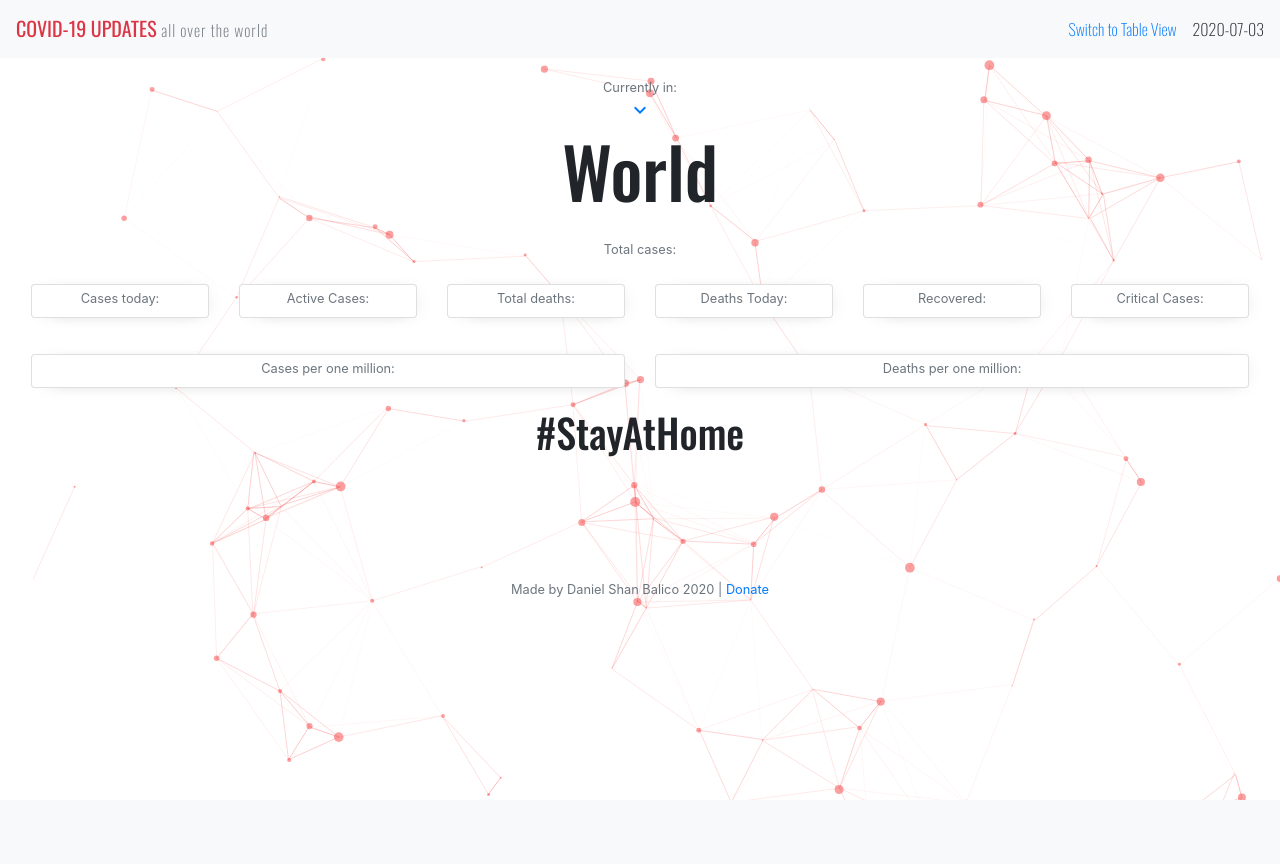
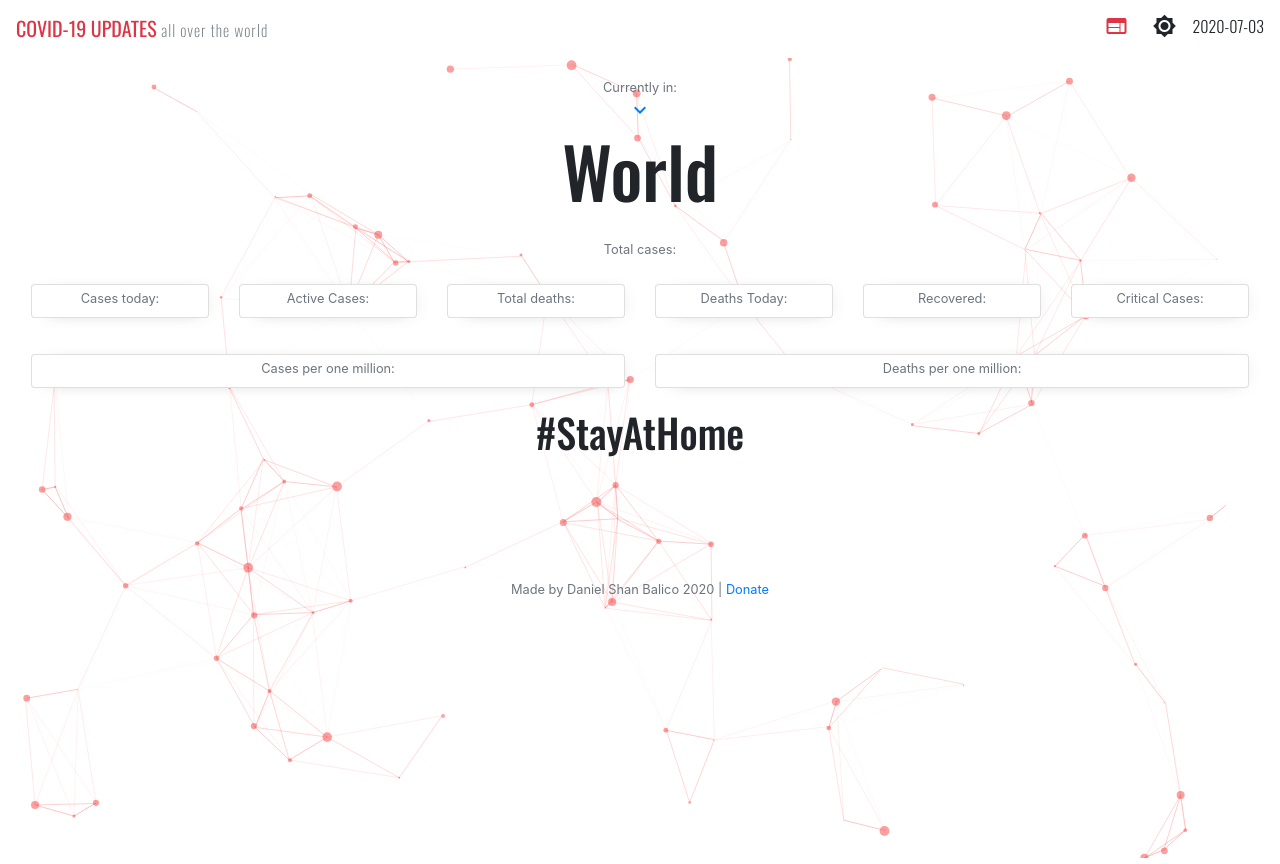
Before and after one commit to daniel-balico/coronavirus19-updates, a Flask app: page / in a window 1280 px wide. Before the commit the page ends 800 px from the top, so only its background shows below. Run offline with Flask 2, Linux system fonts and the light colour scheme; some libraries are stand-ins or nearby versions.

Commit message:
Added Dark Mode

```diff
--- a/static/css/main.css
+++ b/static/css/main.css
@@ -69,3 +69,11 @@ th:hover {
 	cursor: pointer;
 	filter: brightness(70%);
 }
+
+.dark-mode {
+	cursor: pointer;
+}
+
+.dark-mode:hover {
+	filter: brightness(50%);
+}
--- a/templates/layout.html
+++ b/templates/layout.html
@@ -46,7 +46,7 @@
 
 	<body>
 		<!-- navbar -->
-		<nav class="navbar navbar-expand-sm bg-light navbar-light">
+		<nav class="navbar navbar-expand-sm navbar-light">
 			<!-- navbar brand -->
 			<div class="navbar-brand">
 				<span class="text-danger oswald">COVID-19 UPDATES </span><small class="text-muted oswald fw-200 ltr-space">all over the world</small>
@@ -56,15 +56,19 @@
 			<ul class="navbar-nav ml-auto">
 				{% if table %}
 				<li class="nav-item mr-3">
-		    		<a class="mb-0 oswald fw-200 " href="{{ url_for('main') }}">Back to default</a>
+		    		<a class="mb-0 oswald fw-200 " href="{{ url_for('main') }}"><i class="material-icons text-danger">chevron_left</i></a>
 		    	</li>
 		    	{% else %}
-		    	<li class="nav-item mr-3">
-		    		<a class="mb-0 oswald fw-200" href="{{ url_for('table') }}">Switch to Table View</a>
+		    	<li class="nav-item mr-2">
+		    		<a class="mb-0 oswald fw-200 text-danger" href="{{ url_for('table') }}"><i class="material-icons">web</i></a>
 		    	</li>
 		    	{% endif %}
+		    	<li class="nav-item">
+		    		<a type="button" class="mr-3"><li class="material-icons dark-mode">brightness_7</li></a>
+		    	</li>
+
 				<li class="nav-item">
-		    		<p class="mb-0 oswald fw-200">{{ date }}</p>
+		    		<p class="mb-0 oswald fw-300">{{ date }}</p>
 		    	</li>
 			</ul>
 		</nav>
@@ -77,6 +81,59 @@
 		<script src="{{ url_for('static', filename='js/particles.js') }}"></script>
 		<script src="{{ url_for('static', filename='js/app.js') }}"></script>
 
+		<script type="text/javascript">
+			let darkMode = localStorage.getItem("darkMode");
+
+			darkModeButton = document.querySelector(".dark-mode");
+			navbar = document.querySelector("nav");
+			body = document.querySelector("body");
+			particles = document.querySelector("#particles-js");
+			cards = document.querySelectorAll(".card");
+
+			const enableDarkMode = () => {
+				darkModeButton.style.color = "white";
+				navbar.style.background = "#171717";
+				body.style.background = "#171717";
+				body.style.color = "white";
+				particles.style.background = "#171717";
+
+				for(var x = 0 ; x < cards.length ; x++) {
+					cards[x].classList.add("bg-dark");
+				}
+
+				localStorage.setItem("darkMode", "enabled");
+			}
+
+			const disabledDarkMode = () => {
+				darkModeButton.style.color = "#292b2c";
+				navbar.style.background = "white";
+				body.style.background = "white";
+				body.style.color = "#292b2c";
+				particles.style.background = "white";
+
+				for(var x = 0 ; x < cards.length ; x++) {
+					cards[x].classList.remove("bg-dark");
+				}
+
+				localStorage.setItem("darkMode", null);
+			}
+
+			if (darkMode === "enabled") {
+				enableDarkMode();
+			}
+
+			darkModeButton.addEventListener("click", function(e) {
+				darkMode = localStorage.getItem("darkMode");
+				if (darkMode !== "enabled") {
+					enableDarkMode();
+				}
+				else {
+					disabledDarkMode()
+				}
+			});
+
+		</script>
+
 	</body>
 
 	<!-- Creator -->
--- a/templates/main.html
+++ b/templates/main.html
@@ -4,7 +4,7 @@
 
 	<!-- content -->
 	<div class="container-fluid">
-		<div style="z-index: -1; position: fixed" id="particles-js"></div>
+		<div style="z-index: -1; position: absolute; height: 100vh; width: 95%;" id="particles-js"></div>
 		<!-- dropdown -->
 		<div class="dropdown text-center">
 			<p class="text-center pt-3 mb-0"><small class="text-muted">Currently in:</small></p>
--- a/templates/table.html
+++ b/templates/table.html
@@ -1,11 +1,10 @@
 {% extends 'layout.html' %}
 
 {% block content %}
-
 	<div class="container-fluid table-responsive">
 	<div style="z-index: -1; position: fixed" id="particles-js"></div>
 		<table class="table table-bordered mt-3 sortable-table" id="covidTable">
-		    <thead class="thead-light">
+		    <thead>
 		      <tr>
 		      	<th class="numeric-sort">No.</th>
 		      	<th>Country</th>
@@ -48,5 +47,4 @@
 		    </tbody>
 	  	</table>
 	</div>
-
 {% endblock content %}
```
